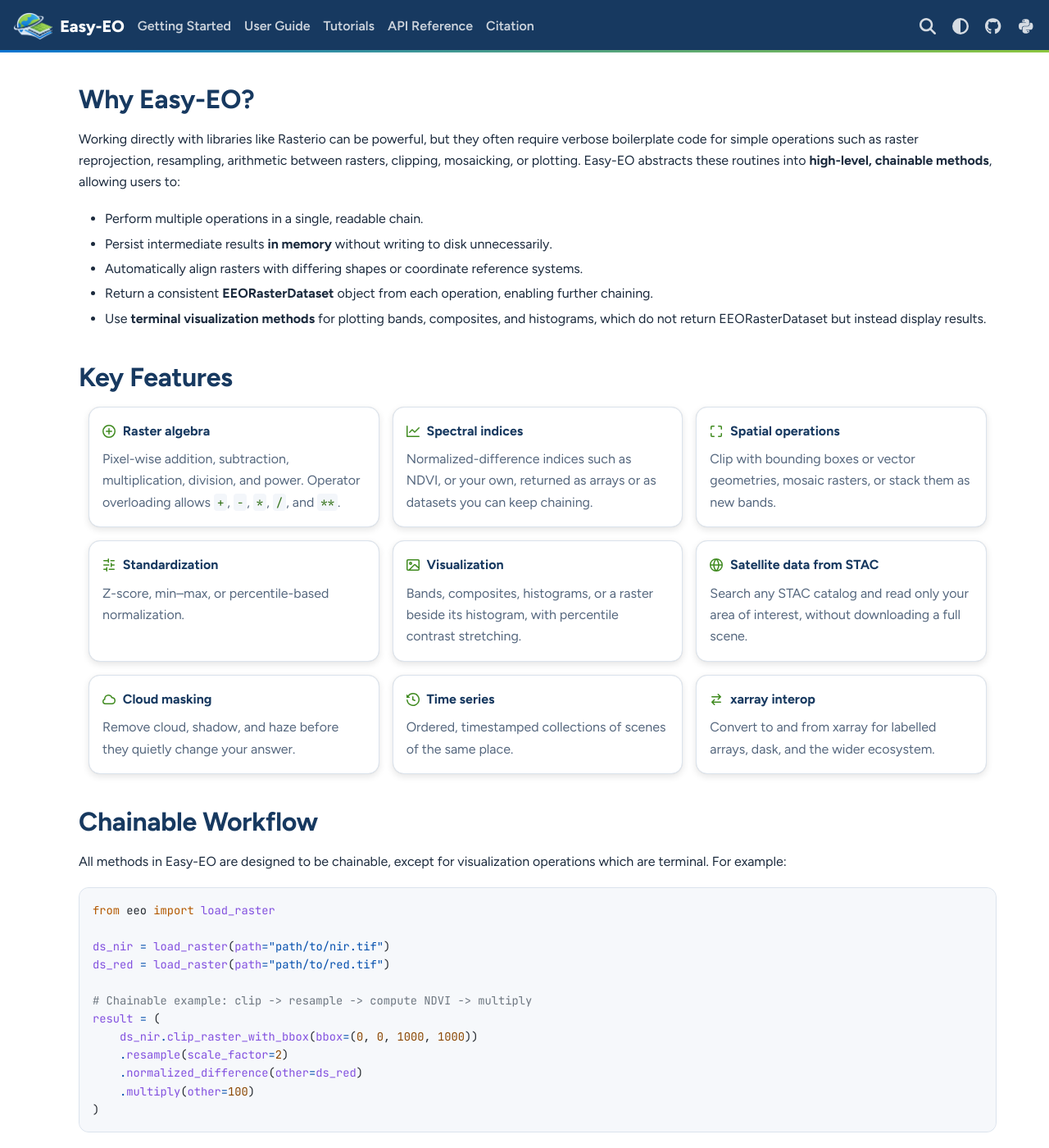
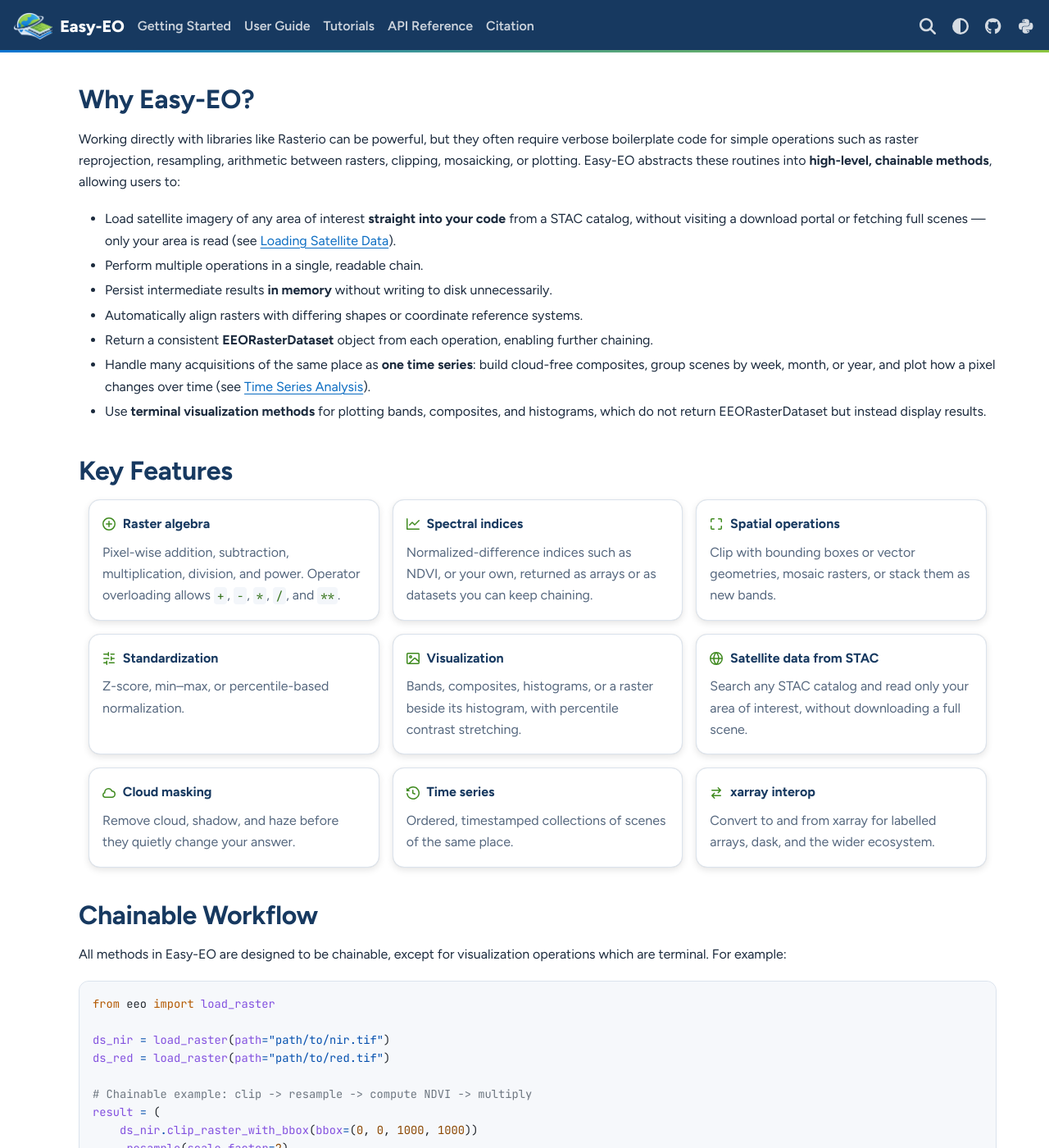
Before and after one commit to Tommy-Burns/easy-eo, a Sphinx documentation site: the page built from docs/source/index.rst, in a window 1280 px wide and 1400 px high, scrolled down 568 px. Shown: the whole window at 82% size. Built offline with Sphinx 7.4.7 and the PyData theme 0.15.4, drawn with Linux system fonts in a browser that asks for light colours.

Commit message:
docs: added STAC and time series to home page

```diff
--- a/docs/source/_static/css/eeo-theme.css
+++ b/docs/source/_static/css/eeo-theme.css
@@ -36,6 +36,7 @@ html[data-theme="light"] {
   --pst-color-border: #dbe3ed;
   --pst-color-inline-code: #2f6f14;
   --pst-color-inline-code-links: #0a6cc2;
+  --pst-color-target: rgba(140, 198, 63, 0.2);
   --pst-heading-color: var(--eeo-navy);
   --eeo-header-bg: var(--eeo-navy);
   --eeo-code-bg: #f6f8fb;
@@ -58,6 +59,7 @@ html[data-theme="dark"] {
   --pst-color-border: #22364f;
   --pst-color-inline-code: #b5e37a;
   --pst-color-inline-code-links: #5aaef5;
+  --pst-color-target: rgba(168, 220, 98, 0.16);
   --pst-heading-color: #eef4fb;
   --eeo-header-bg: #07111f;
   --eeo-code-bg: #0a1420;
--- a/docs/source/index.rst
+++ b/docs/source/index.rst
@@ -73,10 +73,16 @@ boilerplate code for simple operations such as raster reprojection, resampling,
 between rasters, clipping, mosaicking, or plotting. Easy-EO abstracts these routines into
 **high-level, chainable methods**, allowing users to:
 
+- Load satellite imagery of any area of interest **straight into your code** from a STAC
+  catalog, without visiting a download portal or fetching full scenes — only your area
+  is read (see :doc:`user_guide/loading_satellite_data`).
 - Perform multiple operations in a single, readable chain.
 - Persist intermediate results **in memory** without writing to disk unnecessarily.
 - Automatically align rasters with differing shapes or coordinate reference systems.
 - Return a consistent **EEORasterDataset** object from each operation, enabling further chaining.
+- Handle many acquisitions of the same place as **one time series**: build cloud-free
+  composites, group scenes by week, month, or year, and plot how a pixel changes over time
+  (see :doc:`user_guide/time_series`).
 - Use **terminal visualization methods** for plotting bands, composites, and histograms,
   which do not return EEORasterDataset but instead display results.
 
```
